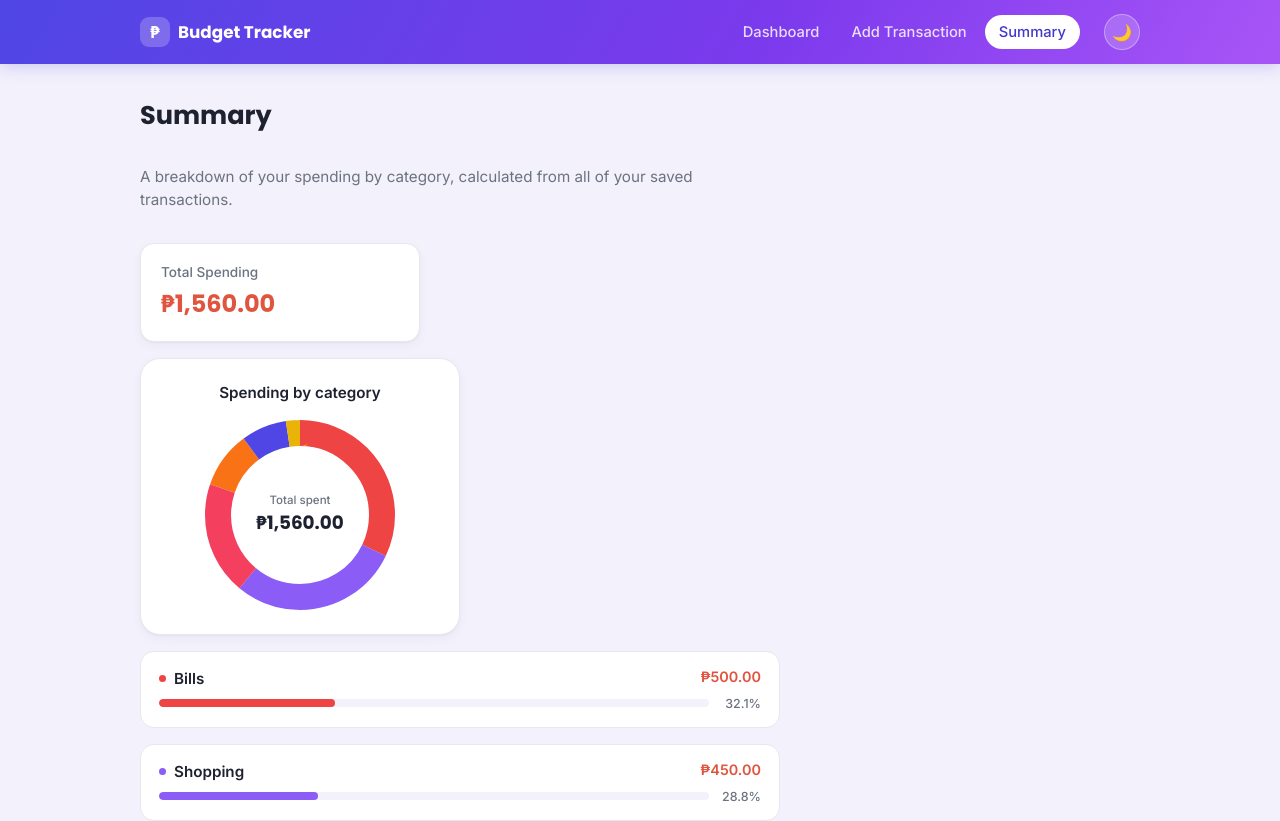
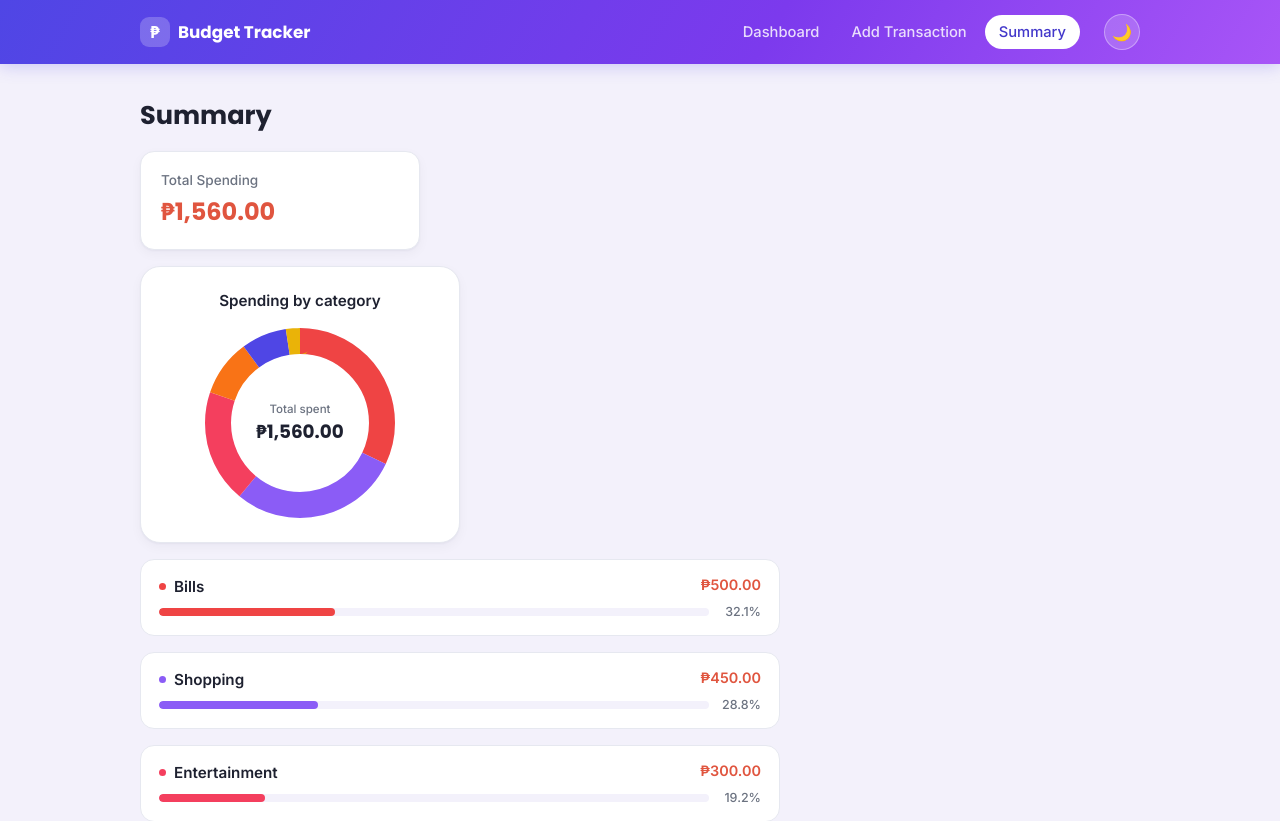
Before and after one commit to Jshcedric/midterm-project-webdvt, a React (Vite) app: page /summary in a window 1280 px wide. Shown: the top 821 px of the page. Built offline with nearby package versions, Linux system fonts and the light colour scheme.

Commit message:
feat: remove subtitles from AddTransaction and Summary pages for a cleaner layout

```diff
--- a/src/pages/AddTransaction.jsx
+++ b/src/pages/AddTransaction.jsx
@@ -14,9 +14,6 @@ function AddTransaction() {
   return (
     <div className="page">
       <h1 className="page-title">Add Transaction</h1>
-      <p className="page-subtitle">
-        Fill in the details below to record a new income or expense.
-      </p>
 
       <div className="form-card">
         <TransactionForm onSubmit={handleAdd} submitLabel="Add Transaction" />
--- a/src/pages/Summary.jsx
+++ b/src/pages/Summary.jsx
@@ -34,10 +34,6 @@ function Summary() {
   return (
     <div className="page">
       <h1 className="page-title">Summary</h1>
-      <p className="page-subtitle">
-        A breakdown of your spending by category, calculated from all of your
-        saved transactions.
-      </p>
 
       <div className="summary-total-card">
         <p className="summary-label">Total Spending</p>
```
